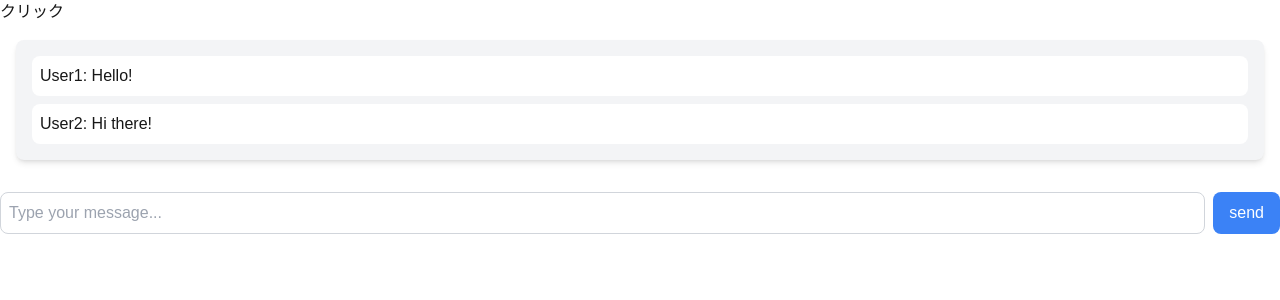
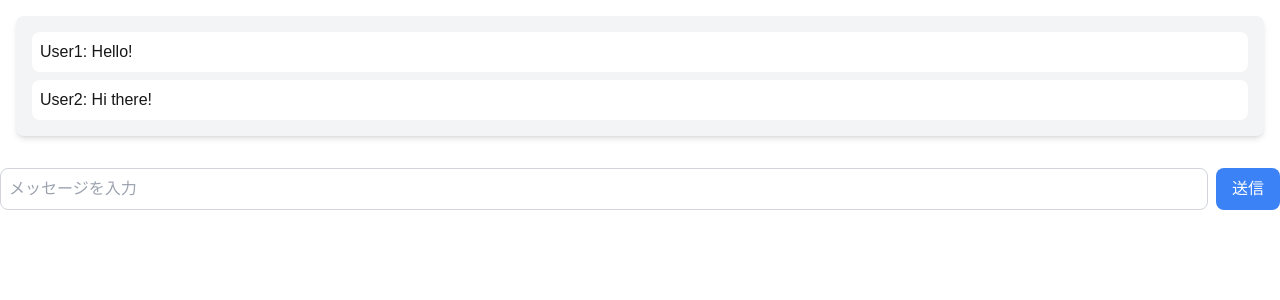
Before and after one commit to tanku3080/nextjs_for_firebase, a Next.js app: page /pages/bcp in a window 1280 px wide. Shown: the top 300 px of the page. Built offline with nearby package versions, Linux system fonts and the light colour scheme.

Commit message:
送信モックを削除

```diff
--- a/src/app/mod/chatLogLayout.tsx
+++ b/src/app/mod/chatLogLayout.tsx
@@ -1,13 +1,8 @@
-import { sendDB } from "../logic/db_status";
 import { initConfig } from "../logic/initConfig";
 
 initConfig();
 export default function chatLogLayout() {
     return(
-        <>
-        <button type="submit" onClick={() => {
-            sendDB("押されて送信した");
-        }}>クリック</button>
         <div className="flex flex-col h-full p-4">
             <div className="flex-1 overflow-y-auto bg-gray-100 rounded-lg p-4 mb-4 shadow-md">
                 <div className="flex flex-col gap-2">
@@ -17,6 +12,5 @@ export default function chatLogLayout() {
                 </div>
             </div>
         </div>
-            </>
     )
 }
--- a/src/app/pages/bcp/page.tsx
+++ b/src/app/pages/bcp/page.tsx
@@ -14,15 +14,16 @@ export default function BasicChat() {
         value={inputVal}
         onChange={(e) => setVal(e.target.value)}
         className="flex-1 border border-gray-300 rounded-lg p-2 mr-2"
-        placeholder="Type your message..."
+        placeholder="メッセージを入力"
        />
        <button
        onClick={()=>{
         sendDB(inputVal);
+        setVal("");
        }}
         name="Send"
         className="bg-blue-500 text-white rounded-lg px-4 py-2 hover:bg-blue-600 transition">
-          send
+          送信
        </button>
       </div>
       </>
```
